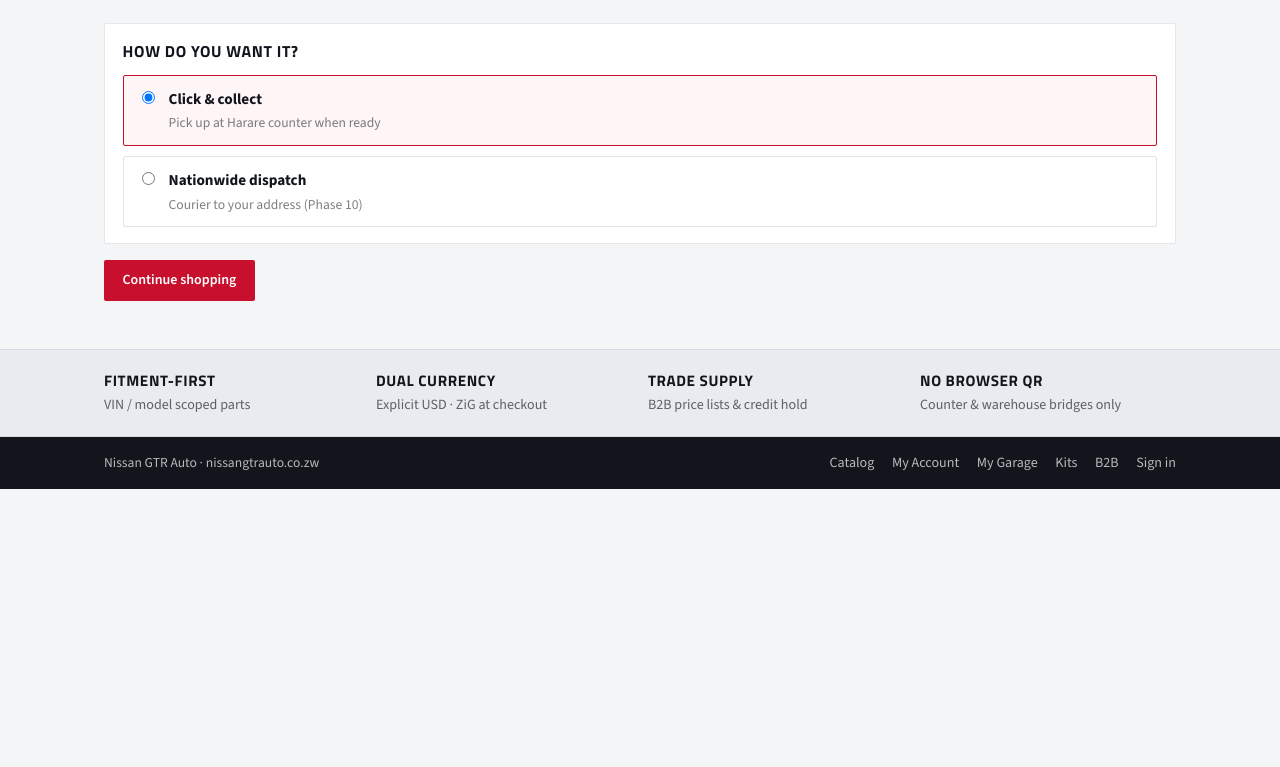
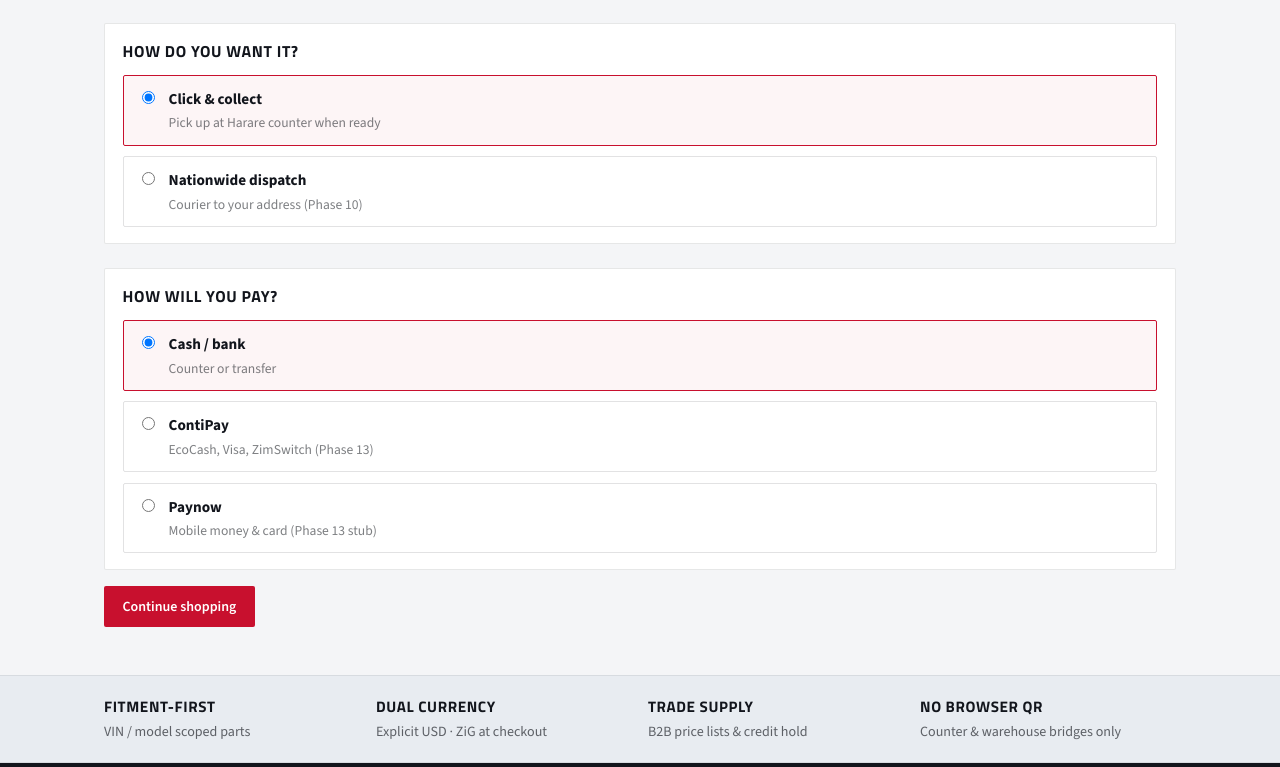
Before and after one commit to Vanguduza/Nissan-Gtr-Auto, a Next.js app in the folder apps/web/: page /cart in a window 1280 px wide. Shown: the part 498-1265 px from the top of the page. Before the commit the page ends 987 px from the top, so only its background shows below. Built offline with nearby package versions, Linux system fonts and the light colour scheme; no server answers.

Commit message:
auto-sync: 2026-07-24 06:58:29

```diff
--- a/apps/web/app/(storefront)/cart/page.tsx
+++ b/apps/web/app/(storefront)/cart/page.tsx
@@ -67,6 +67,39 @@ export default function CartPage() {
         </div>
       </section>
 
+      <section className={styles.fulfill} aria-labelledby="pay-heading">
+        <h2 id="pay-heading" className={styles.fulfillTitle}>
+          How will you pay?
+        </h2>
+        <div className={styles.fulfillOptions}>
+          <label className={styles.fulfillCard}>
+            <input type="radio" name="tender" value="cash" defaultChecked />
+            <span>
+              <strong>Cash / bank</strong>
+              <span className={styles.muted}>Counter or transfer</span>
+            </span>
+          </label>
+          <label className={styles.fulfillCard}>
+            <input type="radio" name="tender" value="contipay" />
+            <span>
+              <strong>ContiPay</strong>
+              <span className={styles.muted}>
+                EcoCash, Visa, ZimSwitch (Phase 13)
+              </span>
+            </span>
+          </label>
+          <label className={styles.fulfillCard}>
+            <input type="radio" name="tender" value="paynow" />
+            <span>
+              <strong>Paynow</strong>
+              <span className={styles.muted}>
+                Mobile money &amp; card (Phase 13 stub)
+              </span>
+            </span>
+          </label>
+        </div>
+      </section>
+
       <Link href="/search" className={styles.button}>
         Continue shopping
       </Link>
```
Also changed, not shown: 2 other files (tests, documents, lock files or other folders).
